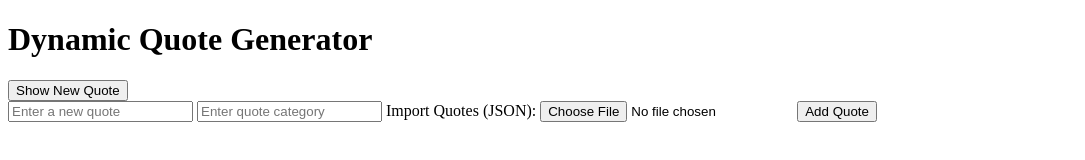
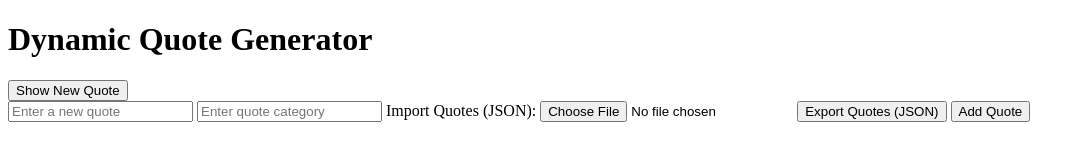
Before and after one commit to solemn-eyes/alx_fe_javascript, a plain HTML site: page dom-manipulation/index.html in a window 1280 px wide. Shown: the whole page, without its empty margins (0-1085 px from the left). Drawn offline with Linux system fonts and the light colour scheme.

Commit message:
A change

```diff
--- a/dom-manipulation/index.html
+++ b/dom-manipulation/index.html
@@ -15,7 +15,7 @@
             <input id="newQuoteCategory" type="text" placeholder="Enter quote category" />
             <label for="importFile">Import Quotes (JSON):</label>
             <input type="file" id="importFile" accept=".json" title="Import quotes from a JSON file" onchange="importFromJsonFile(event)" />
-
+            <button id="exportQuotesBtn" onclick="exportQuotesToJson()">Export Quotes (JSON)</button>
             <button onclick="addQuote()">Add Quote</button>
 
         </div>
```
